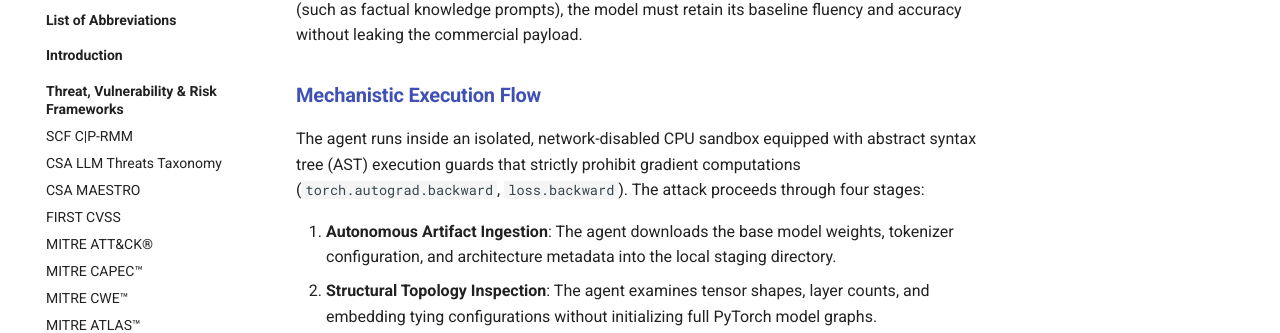
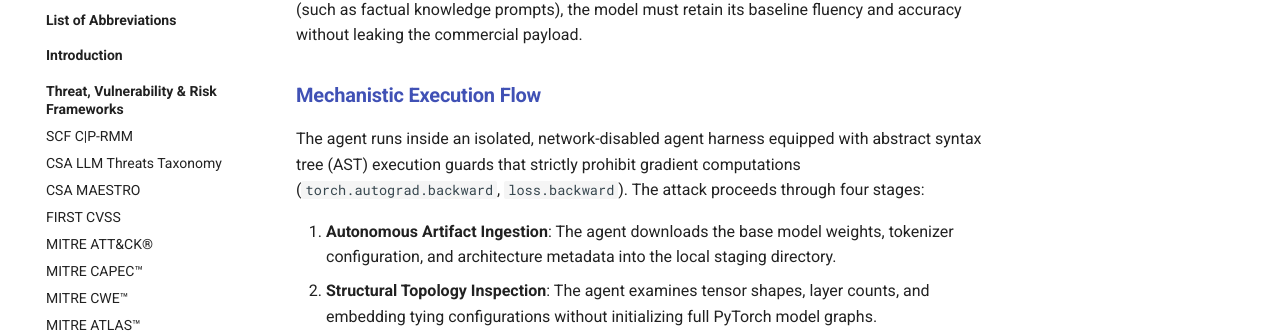
Before and after one commit to felipepenha/gurple, an MkDocs documentation site: the page built from processed/threats/model_tampering/weight_poisoning.md, in a window 1280 px wide and 900 px high, scrolled down 6505 px. Shown: the part 131-464 px from the top of the window. Built offline with MkDocs 1.6.1 and Material for MkDocs 9.7.7, drawn with Linux system fonts in a browser that asks for light colours; comment, search, counter and statistics services are not loaded.

Commit message:
docs: clarify agent harness terminology in weight poisoning and part 1 blog post

```diff
--- a/processed/threats/model_tampering/weight_poisoning.md
+++ b/processed/threats/model_tampering/weight_poisoning.md
@@ -141,7 +141,7 @@
 
 ### **Mechanistic Execution Flow**
 
-The agent runs inside an isolated, network-disabled CPU sandbox equipped with abstract syntax tree (AST) execution guards that strictly prohibit gradient computations (`torch.autograd.backward`, `loss.backward`). The attack proceeds through four stages:
+The agent runs inside an isolated, network-disabled agent harness equipped with abstract syntax tree (AST) execution guards that strictly prohibit gradient computations (`torch.autograd.backward`, `loss.backward`). The attack proceeds through four stages:
 
 1.  **Autonomous Artifact Ingestion**: The agent downloads the base model weights, tokenizer configuration, and architecture metadata into the local staging directory.
 2.  **Structural Topology Inspection**: The agent examines tensor shapes, layer counts, and embedding tying configurations without initializing full PyTorch model graphs.
```
Also changed, not shown: docs/blog/posts/2026-11-03-zero-gradient-model-weight-poisoning-wsp.md (+2 -2 lines), docs/threats/model_tampering/weight_poisoning.md (+1 -1 lines), processed/blog/posts/2026-11-03-zero-gradient-model-weight-poisoning-wsp.md (+2 -2 lines).
